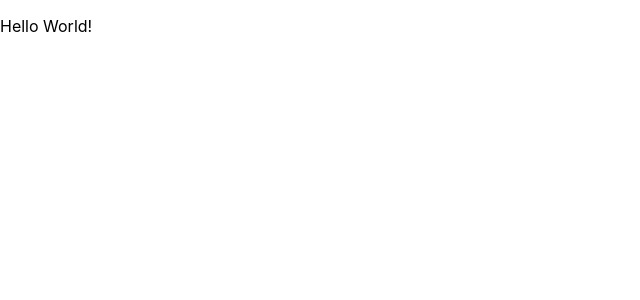
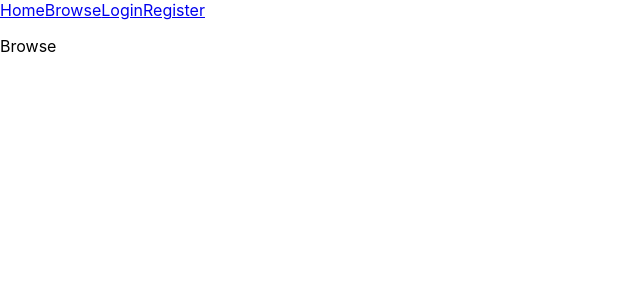
Before and after one commit to KaamiDev/boredzone.fun-frontend, a React (Create React App) app: page /browse in a window 1280 px wide. Shown: the top 300 px of the page, without its empty margins (0-640 px from the left). Built offline with nearby package versions, Linux system fonts and the light colour scheme.

Commit message:
Setup basic routing

```diff
--- a/package.json
+++ b/package.json
@@ -8,6 +8,7 @@
     "@testing-library/user-event": "^7.2.1",
     "react": "^16.13.1",
     "react-dom": "^16.13.1",
+    "react-router-dom": "^5.2.0",
     "react-scripts": "3.4.1"
   },
   "scripts": {
--- a/src/App.js
+++ b/src/App.js
@@ -1,11 +1,26 @@
 import React from 'react';
+import { BrowserRouter as Router, Route, Switch } from 'react-router-dom';
+import Nav from './components/Nav';
+import Home from './components/Home';
+import Browse from './components/Browse';
+import Login from './components/Login';
+import Register from './components/Register';
+
 import './App.css';
 
 function App() {
 	return (
-		<div className="App">
-			<p>Hello World!</p>
-		</div>
+		<Router>
+			<div>
+				<Nav />
+				<Switch>
+					<Route path="/" exact component={Home} />
+					<Route path="/browse" component={Browse} />
+					<Route path="/login" component={Login} />
+					<Route path="/register" component={Register} />
+				</Switch>
+			</div>
+		</Router>
 	);
 }
 
--- /dev/null
+++ b/src/components/Browse.js
@@ -0,0 +1,11 @@
+import React from 'react';
+
+const Browse = () => {
+	return (
+		<div>
+			<p>Browse</p>
+		</div>
+	);
+};
+
+export default Browse;
--- /dev/null
+++ b/src/components/Home.js
@@ -0,0 +1,11 @@
+import React from 'react';
+
+const Home = () => {
+	return (
+		<div>
+			<p>Home</p>
+		</div>
+	);
+};
+
+export default Home;
--- /dev/null
+++ b/src/components/Login.js
@@ -0,0 +1,11 @@
+import React from 'react';
+
+const Login = () => {
+	return (
+		<div>
+			<p>Login</p>
+		</div>
+	);
+};
+
+export default Login;
--- /dev/null
+++ b/src/components/Nav.js
@@ -0,0 +1,15 @@
+import React from 'react';
+import { Link } from 'react-router-dom';
+
+const Nav = () => {
+	return (
+		<div>
+			<Link to="/">Home</Link>
+			<Link to="/browse">Browse</Link>
+			<Link to="/login">Login</Link>
+			<Link to="/register">Register</Link>
+		</div>
+	);
+};
+
+export default Nav;
--- /dev/null
+++ b/src/components/Register.js
@@ -0,0 +1,11 @@
+import React from 'react';
+
+const Register = () => {
+	return (
+		<div>
+			<p>Register</p>
+		</div>
+	);
+};
+
+export default Register;
```
Also changed, not shown: 2 other files (tests, documents, lock files or other folders).
